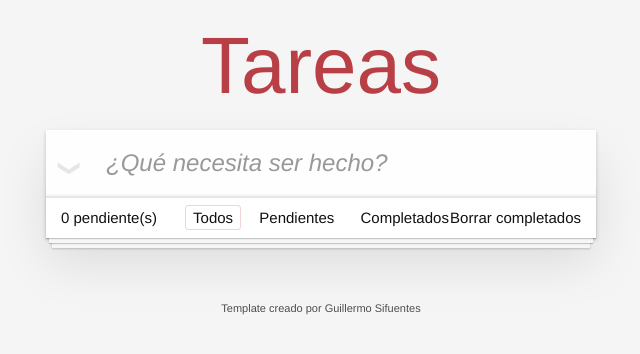
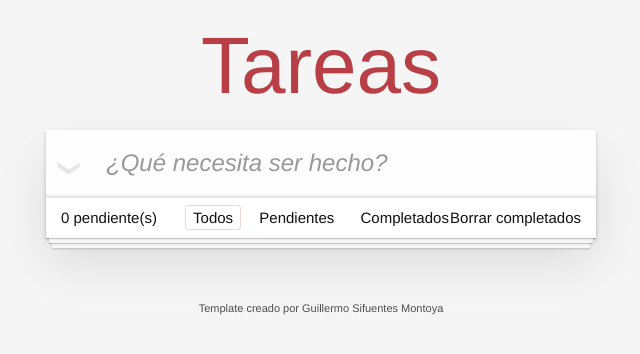
Before and after one commit to guillermosifu/to_do_list, a website built with webpack: page src/index.html in a window 1280 px wide. Shown: the full height of the page, 319-959 px from the left. Built offline with nearby package versions, Linux system fonts and the light colour scheme.

Commit message:
modificado

```diff
--- a/src/index.html
+++ b/src/index.html
@@ -41,7 +41,7 @@
       </footer>
     </section>
     <footer class="info">
-      <p>Template creado por Guillermo Sifuentes</p>
+      <p>Template creado por Guillermo Sifuentes Montoya</p>
     </footer>
   </body>
 </html>
```
